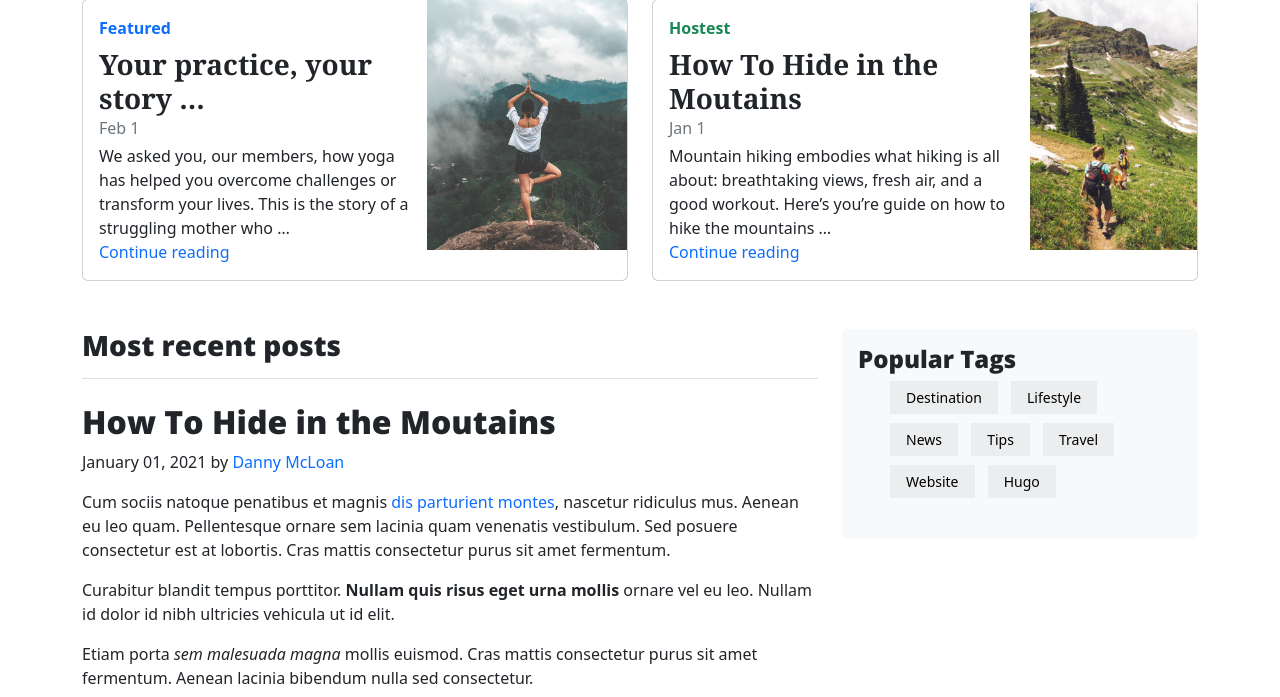
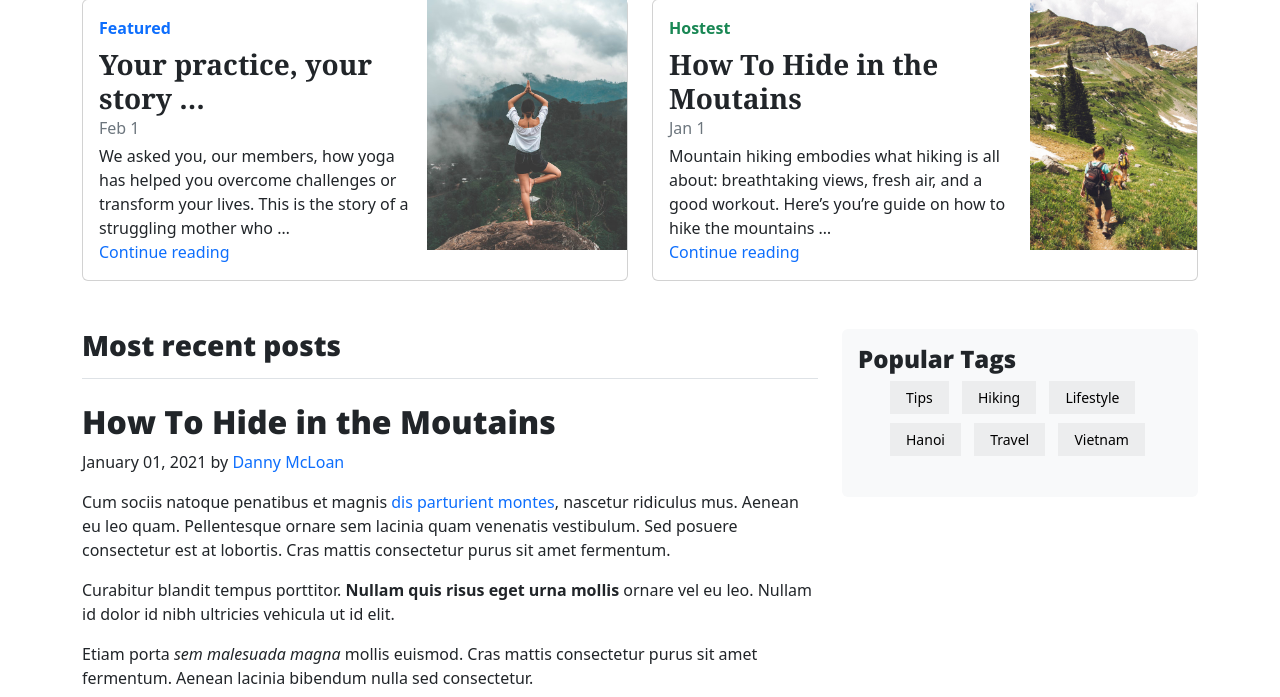
Before and after one commit to duong0405/adventure-crew-blog, a Django app: page / in a window 1280 px wide. Shown: the part 693-1390 px from the top of the page. Run offline with Django 4.2, Linux system fonts and the light colour scheme; some libraries are stand-ins or nearby versions.

Commit message:
add tags for each posts

```diff
--- a/blog/posts.py
+++ b/blog/posts.py
@@ -27,7 +27,8 @@ all_posts = [
                 consectetur.
             </p>
         """,
-        "rate": "80"
+        "rate": "80",
+        "tags": ["Tips", "hiking", ]
     },
     {
         "slug": "transformation-amidst-emotional-challenge",
@@ -60,7 +61,8 @@ all_posts = [
                 eros.
             </p>
         """,
-        "rate": "85"
+        "rate": "85",
+        "tags": ["Lifestyle"]
     },
     {
         "slug": "things-to-do-in-hanoi",
@@ -89,6 +91,7 @@ all_posts = [
                 a pharetra augue.
             </p>
         """,
-        "rate": "70"
+        "rate": "70",
+        "tags": ["hanoi", "Travel", "Vietnam"]
     }
 ]
--- a/blog/templates/blog/index.html
+++ b/blog/templates/blog/index.html
@@ -84,27 +84,11 @@
                     <h4 class="font-italic">Popular Tags</h4>
                     <p class="mb-0">
                         <ul class="widget-list">
-                            <li>
-                                <a href="#!">destination<span class="ml-auto"></span></a>
-                            </li>
-                            <li>
-                                <a href="#!">lifestyle<span class="ml-auto"></span></a>
-                            </li>
-                            <li>
-                                <a href="#!">news<span class="ml-auto"></span></a>
-                            </li>
-                            <li>
-                                <a href="#!">tips<span class="ml-auto"></span></a>
-                            </li>
-                            <li>
-                                <a href="#!">travel<span class="ml-auto"></span></a>
-                            </li>
-                            <li>
-                                <a href="#!">website<span class="ml-auto"></span></a>
-                            </li>
-                            <li>
-                                <a href="#!">hugo<span class="ml-auto"></span></a>
-                            </li>
+                            {% for tag in tags  %}
+                                <li>
+                                    <a href="#!">{{ tag }}<span class="ml-auto"></span></a>
+                                </li>
+                            {% endfor %}
                         </ul>
                     </p>
                 </div>
--- a/blog/views.py
+++ b/blog/views.py
@@ -30,9 +30,15 @@ def starting_page(request):
             if user_post['slug'] == post['slug']:
                 rating_posts.append(user_post)
 
+    # Render tags
+    tags = []
+    for post in lastest_posts:
+        tags += post['tags']
+
     return render(request, "blog/index.html", {
         "posts": lastest_posts,
-        "rating": rating_posts
+        "rating": rating_posts,
+        "tags": tags
     })
 
 
```
